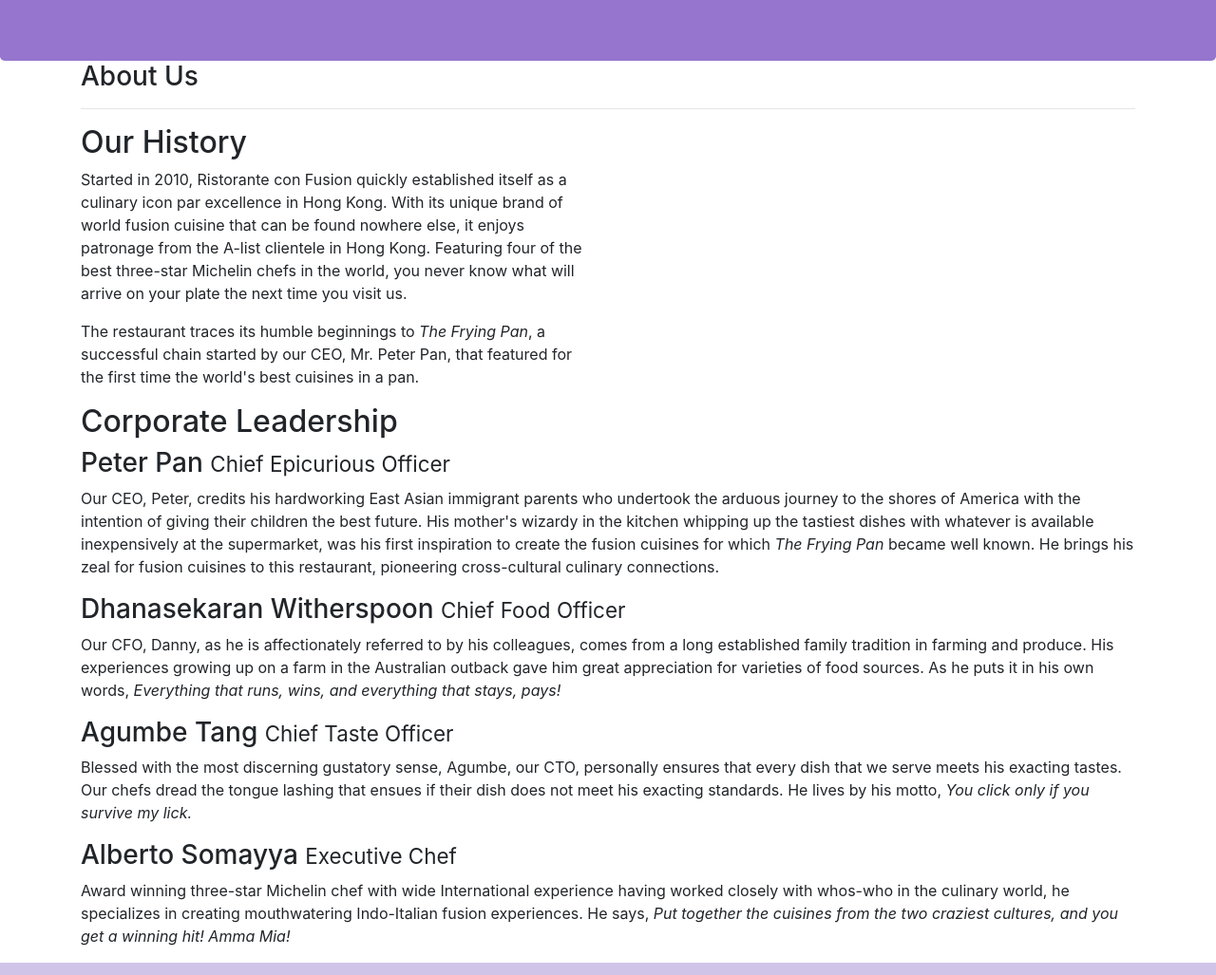
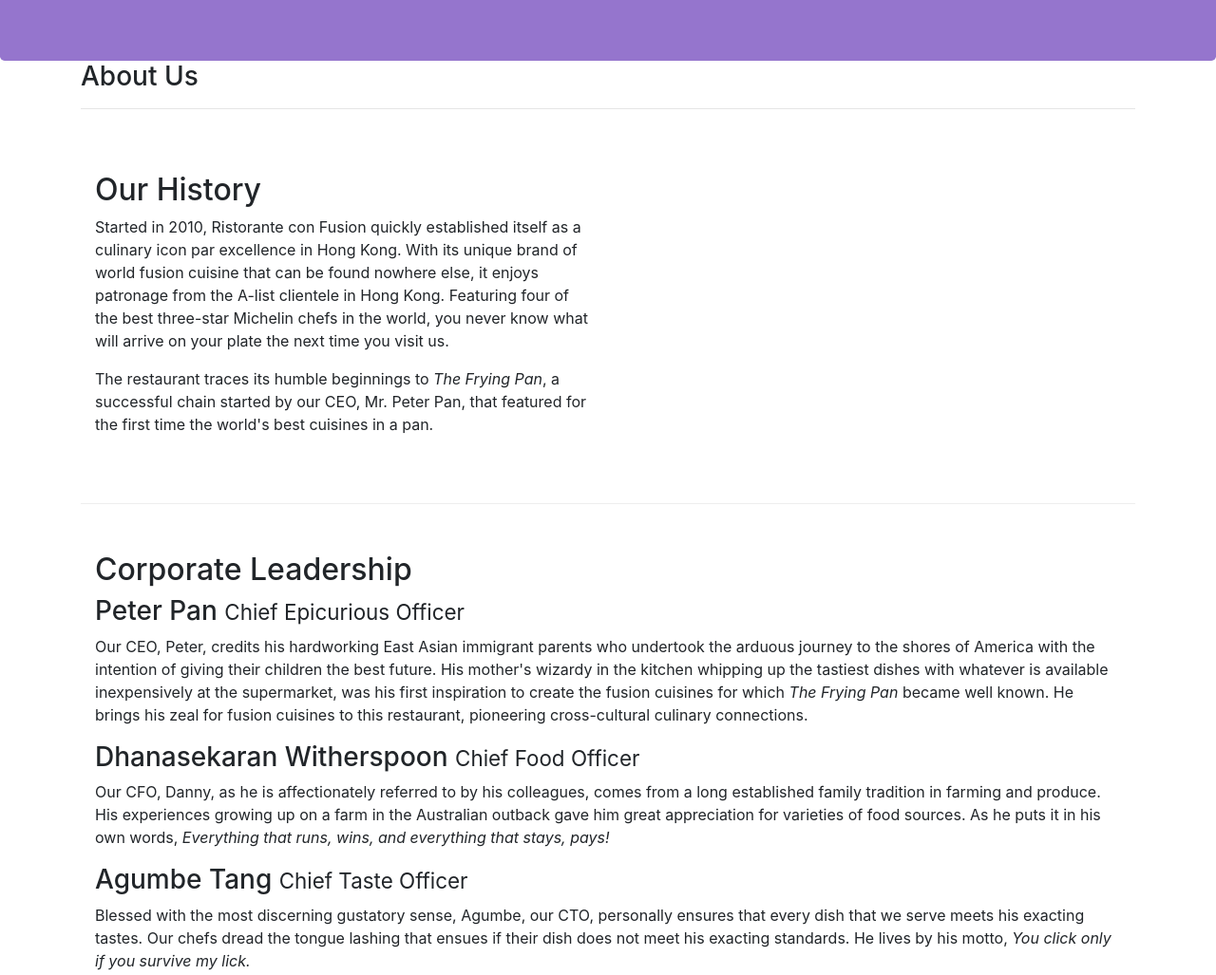
Before and after one commit to kaustubh3000/conFusion, a website: page aboutus.html in a window 1280 px wide. Shown: the part 220-1247 px from the top of the page at 95% size. Drawn offline with nearby package versions, Linux system fonts and the light colour scheme.

Commit message:
aboutus-assignment-1

```diff
--- a/aboutus.html
+++ b/aboutus.html
@@ -40,7 +40,7 @@
             </div>
         </div>
 
-        <div class="row">
+        <div class="row row-content">
             <div class="col-xs-12 col-sm-6">
                 <h2>Our History</h2>
                 <p>Started in 2010, Ristorante con Fusion quickly established itself as a culinary icon par excellence
@@ -56,8 +56,8 @@
         </div>
 
 
-        <div class="row">
-            <div class="col-12">
+        <div class="row row-content">
+            <div class="col">
                 <h2>Corporate Leadership</h2>
                 <h3>Peter Pan <small>Chief Epicurious Officer</small></h3>
                 <p class="d-none d-sm-block">Our CEO, Peter, credits his hardworking East Asian immigrant parents who undertook the arduous
@@ -128,6 +128,11 @@
         </div>
     </footer>
 
+    <!-- jQuery first, then Popper.js, then Bootstrap JS. -->
+    <script src="node_modules/jquery/dist/jquery.slim.min.js"></script>
+    <script src="node_modules/popper.js/dist/umd/popper.min.js"></script>
+    <script src="node_modules/bootstrap/dist/js/bootstrap.min.js"></script>
+
 </body>
 
 </html>
```
